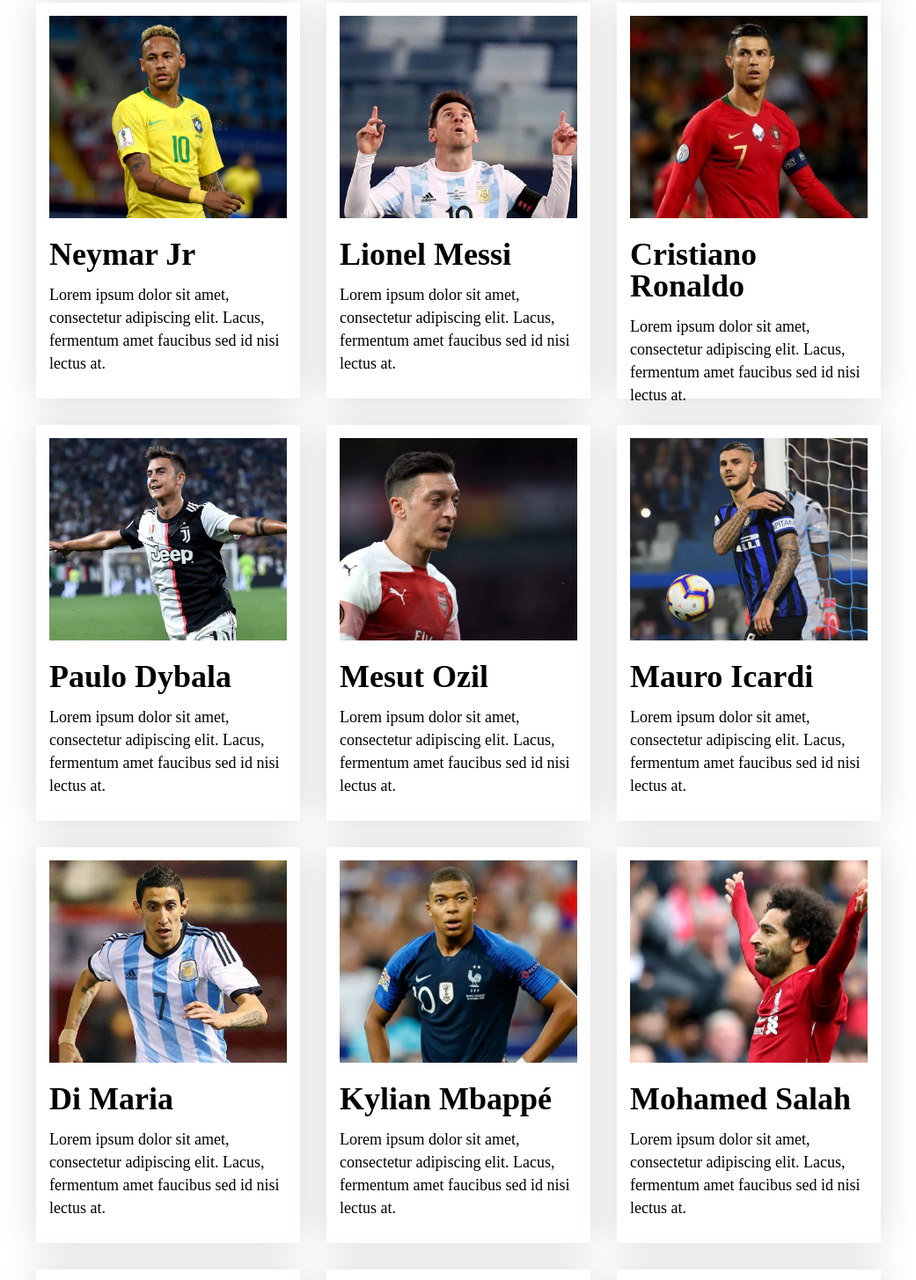
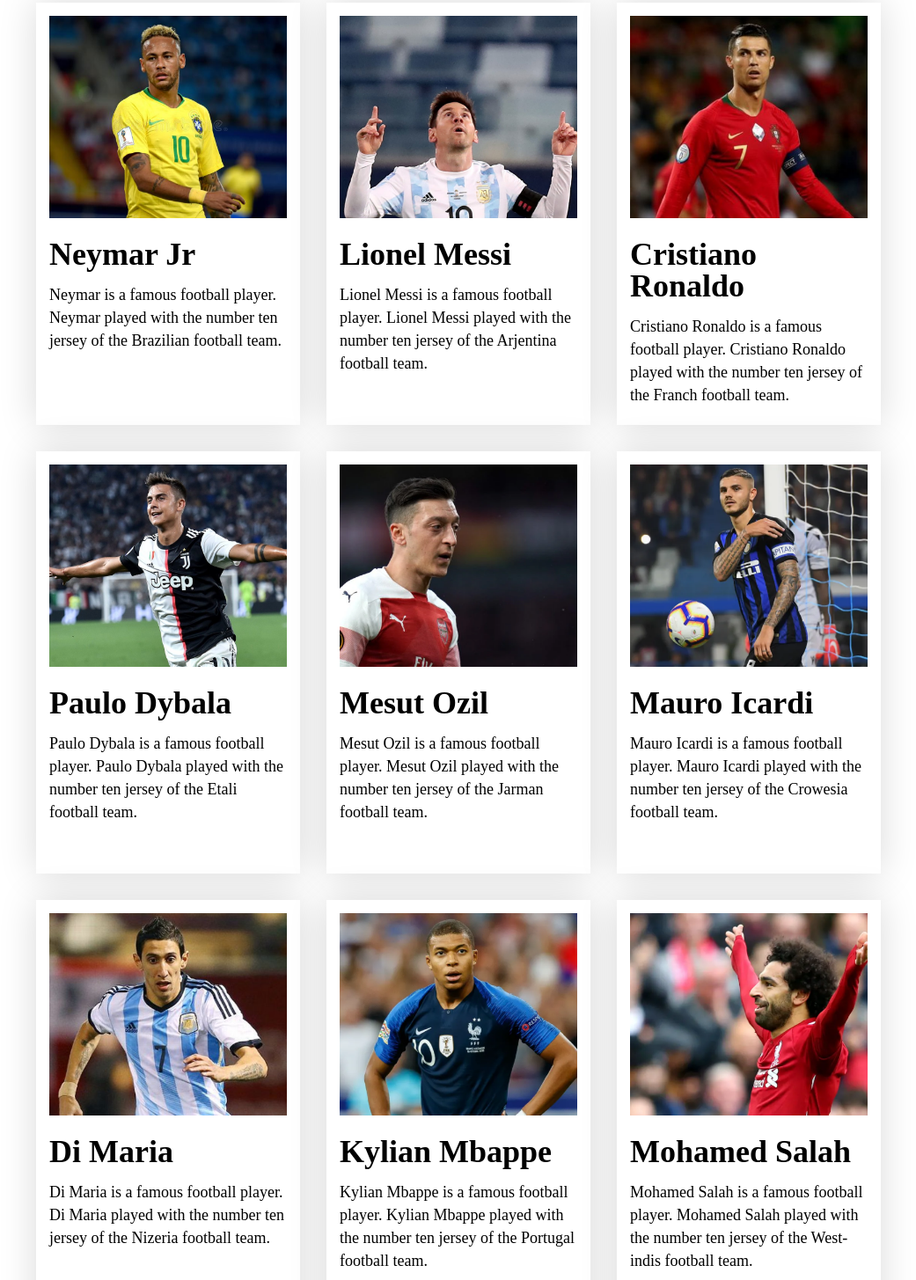
Before and after one commit to PrantoshBepari360/Responsive-Footboll-web-page, a plain HTML site: page index.html in a window 1280 px wide. Shown: the part 567-2022 px from the top of the page at 88% size, without its empty margins (104-1145 px from the left). Drawn offline with Linux system fonts and the light colour scheme.

Commit message:
customize css property

```diff
--- a/index.html
+++ b/index.html
@@ -46,8 +46,7 @@
                     <div class="player-info">
                         <h3>Neymar Jr</h3>
                         <p>
-                            Lorem ipsum dolor sit amet, consectetur adipiscing elit. Lacus, fermentum amet faucibus sed
-                            id nisi lectus at.
+                            Neymar is a famous football player. Neymar played with the number ten jersey of the Brazilian football team.
                         </p>
                     </div>
                 </div>
@@ -58,8 +57,7 @@
                     <div class="player-info">
                         <h3>Lionel Messi</h3>
                         <p>
-                            Lorem ipsum dolor sit amet, consectetur adipiscing elit. Lacus, fermentum amet faucibus sed
-                            id nisi lectus at.
+                            Lionel Messi is a famous football player. Lionel Messi played with the number ten jersey of the Arjentina football team.
                         </p>
                     </div>
                 </div>
@@ -70,8 +68,7 @@
                     <div class="player-info">
                         <h3>Cristiano Ronaldo</h3>
                         <p>
-                            Lorem ipsum dolor sit amet, consectetur adipiscing elit. Lacus, fermentum amet faucibus sed
-                            id nisi lectus at.
+                            Cristiano Ronaldo is a famous football player. Cristiano Ronaldo played with the number ten jersey of the Franch football team.
                         </p>
                     </div>
                 </div>
@@ -82,8 +79,7 @@
                     <div class="player-info">
                         <h3>Paulo Dybala</h3>
                         <p>
-                            Lorem ipsum dolor sit amet, consectetur adipiscing elit. Lacus, fermentum amet faucibus sed
-                            id nisi lectus at.
+                            Paulo Dybala is a famous football player. Paulo Dybala played with the number ten jersey of the Etali football team.
                         </p>
                     </div>
                 </div>
@@ -94,8 +90,7 @@
                     <div class="player-info">
                         <h3>Mesut Ozil</h3>
                         <p>
-                            Lorem ipsum dolor sit amet, consectetur adipiscing elit. Lacus, fermentum amet faucibus sed
-                            id nisi lectus at.
+                            Mesut Ozil is a famous football player. Mesut Ozil  played with the number ten jersey of the Jarman football team.
                         </p>
                     </div>
                 </div>
@@ -106,8 +101,7 @@
                     <div class="player-info">
                         <h3>Mauro Icardi</h3>
                         <p>
-                            Lorem ipsum dolor sit amet, consectetur adipiscing elit. Lacus, fermentum amet faucibus sed
-                            id nisi lectus at.
+                            Mauro Icardi is a famous football player. Mauro Icardi  played with the number ten jersey of the Crowesia football team.
                         </p>
                     </div>
                 </div>
@@ -118,8 +112,7 @@
                     <div class="player-info">
                         <h3>Di Maria</h3>
                         <p>
-                            Lorem ipsum dolor sit amet, consectetur adipiscing elit. Lacus, fermentum amet faucibus sed
-                            id nisi lectus at.
+                            Di Maria is a famous football player. Di Maria  played with the number ten jersey of the Nizeria football team.
                         </p>
                     </div>
                 </div>
@@ -128,10 +121,9 @@
                         <img src="./images/players/player-8.png" alt="">
                     </div>
                     <div class="player-info">
-                        <h3>Kylian Mbappé</h3>
+                        <h3>Kylian Mbappe</h3>
                         <p>
-                            Lorem ipsum dolor sit amet, consectetur adipiscing elit. Lacus, fermentum amet faucibus sed
-                            id nisi lectus at.
+                            Kylian Mbappe is a famous football player. Kylian Mbappe played with the number ten jersey of the Portugal football team.
                         </p>
                     </div>
                 </div>
@@ -142,8 +134,7 @@
                     <div class="player-info">
                         <h3>Mohamed Salah</h3>
                         <p>
-                            Lorem ipsum dolor sit amet, consectetur adipiscing elit. Lacus, fermentum amet faucibus sed
-                            id nisi lectus at.
+                            Mohamed Salah is a famous football player. Mohamed Salah  played with the number ten jersey of the West-indis football team.
                         </p>
                     </div>
                 </div>
@@ -154,8 +145,7 @@
                     <div class="player-info">
                         <h3>Harry Kane</h3>
                         <p>
-                            Lorem ipsum dolor sit amet, consectetur adipiscing elit. Lacus, fermentum amet faucibus sed
-                            id nisi lectus at.
+                            Harry Kane is a famous football player. Harry Kane  played with the number ten jersey of the Jarmini football team.
                         </p>
                     </div>
                 </div>
@@ -166,8 +156,7 @@
                     <div class="player-info">
                         <h3>Kevin De Bruyne</h3>
                         <p>
-                            Lorem ipsum dolor sit amet, consectetur adipiscing elit. Lacus, fermentum amet faucibus sed
-                            id nisi lectus at.
+                            Kevin De Bruyne is a famous football player. Kevin De Bruyne  played with the number ten jersey of the Eatili football team.
                         </p>
                     </div>
                 </div>
@@ -178,8 +167,8 @@
                     <div class="player-info">
                         <h3>Philippe Coutinho</h3>
                         <p>
-                            Lorem ipsum dolor sit amet, consectetur adipiscing elit. Lacus, fermentum amet faucibus sed
-                            id nisi lectus at.
+                            Philippe Coutinho is a famous football player. Philippe Coutinho Bruyne played jersey of the Partugal football team.
+                        </p>
                         </p>
                     </div>
                 </div>
--- a/styles/mediaqueri.css
+++ b/styles/mediaqueri.css
@@ -16,7 +16,7 @@
 
     .footboll-game-image img {
         width: 630px;
-        height: 480px;
+        height: 450px;
     }
 
     .footboll-game h1 {
@@ -87,7 +87,7 @@
 
     .footboll-game-image img {
         width: 556px;
-        height: 438px;
+        height: 450px;
     }
 
     .footboll-game h1 {
@@ -108,7 +108,7 @@
 
     .player {
         width: 270px;
-        height: 420px;
+        height: 450px;
         margin-top: 30px;
     }
 
@@ -178,7 +178,7 @@
 
     .player {
         width: 270px;
-        height: 440px;
+        height: 500px;
         margin-top: 30px;
         margin-right: 0px
     }
@@ -329,7 +329,8 @@
     }
 
     .player {
-        height: 360px;
+        height: 400px;
+        height: 450px;
         margin-top: 30px;
         margin-right: 0px;
     }
```
Also changed, not shown: styles/style.css (line endings or trailing spaces).
